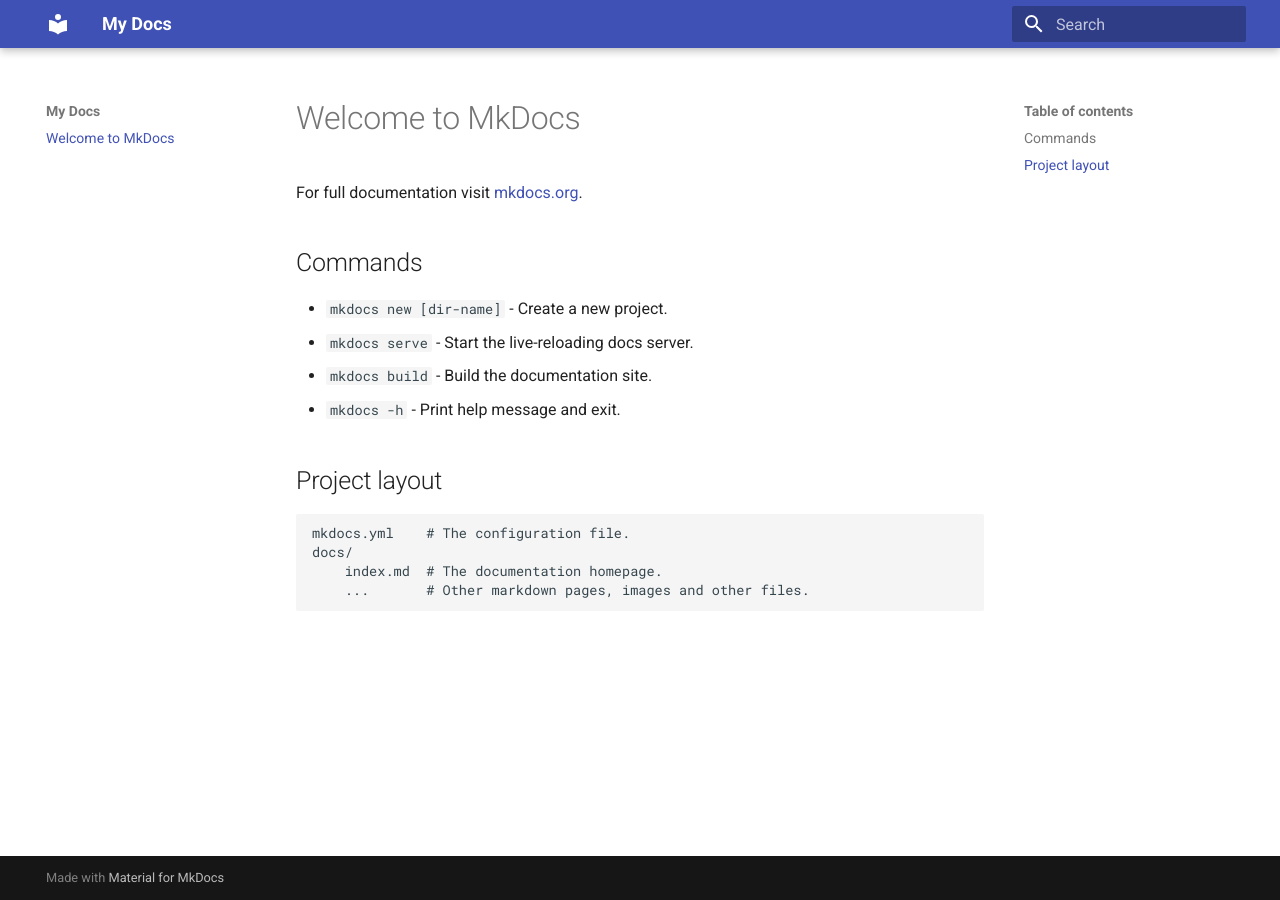
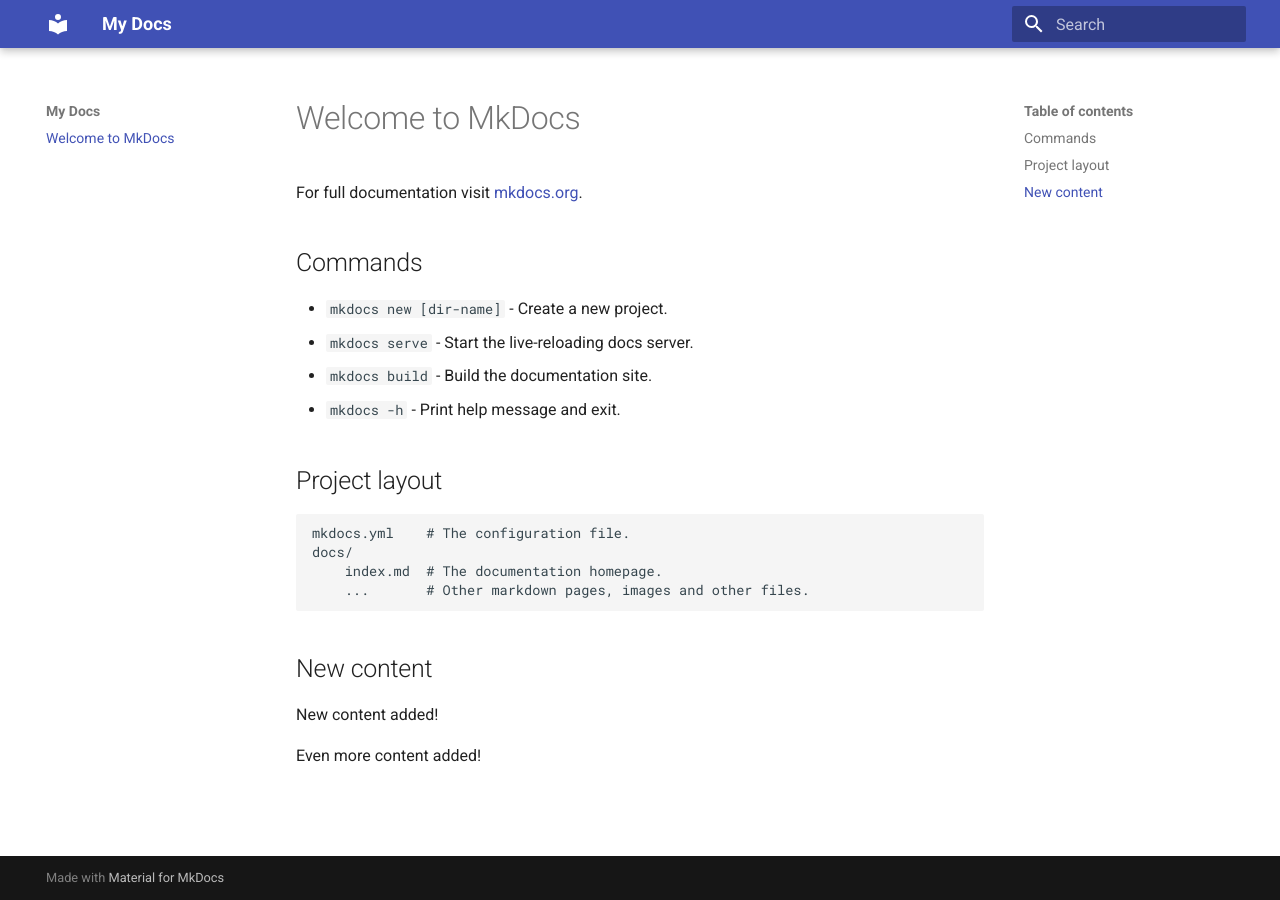
Before and after one commit to xiyaozhuang/action-source, an MkDocs documentation site: the page built from docs/index.md, in a window 1280 px wide. Built offline with MkDocs 1.6.1 and Material for MkDocs 9.7.7, drawn with Linux system fonts in a browser that asks for light colours.

Commit message:
Update/index (#1)
* Added content

* Added even more content

```diff
--- a/docs/index.md
+++ b/docs/index.md
@@ -4,10 +4,10 @@ For full documentation visit [mkdocs.org](https://www.mkdocs.org).
 
 ## Commands
 
-* `mkdocs new [dir-name]` - Create a new project.
-* `mkdocs serve` - Start the live-reloading docs server.
-* `mkdocs build` - Build the documentation site.
-* `mkdocs -h` - Print help message and exit.
+- `mkdocs new [dir-name]` - Create a new project.
+- `mkdocs serve` - Start the live-reloading docs server.
+- `mkdocs build` - Build the documentation site.
+- `mkdocs -h` - Print help message and exit.
 
 ## Project layout
 
@@ -15,3 +15,9 @@ For full documentation visit [mkdocs.org](https://www.mkdocs.org).
     docs/
         index.md  # The documentation homepage.
         ...       # Other markdown pages, images and other files.
+
+## New content
+
+New content added!
+
+Even more content added!
```
